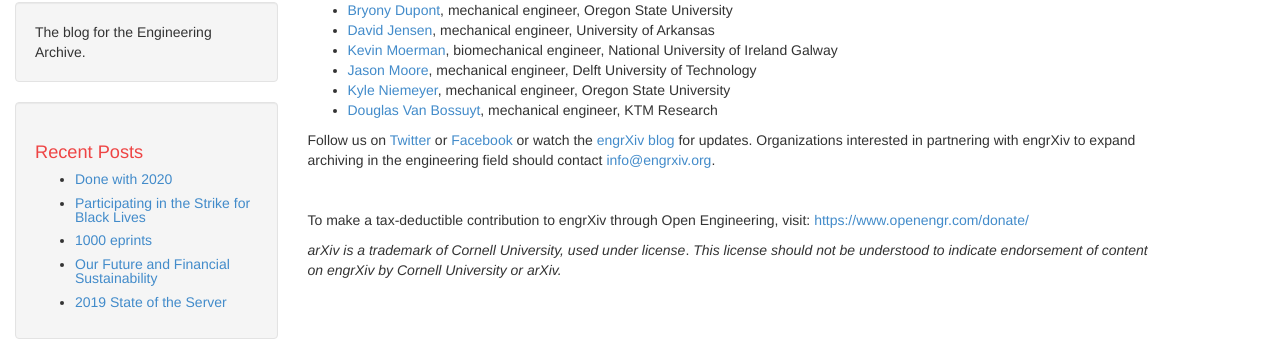
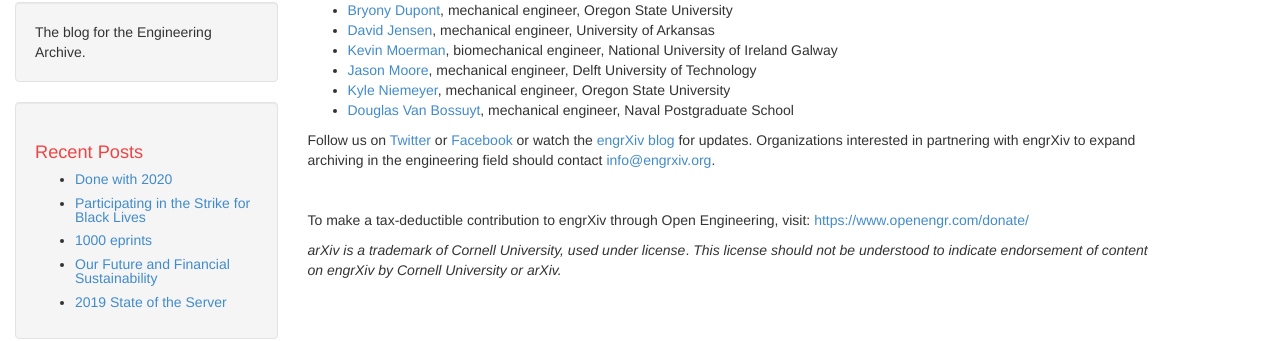
Before and after one commit to OpenEngr/engrXiv, a Jekyll site: the page built from about/index.md, in a window 1280 px wide and 1010 px high. Shown: the part 290-631 px from the top of the window. Built offline with Jekyll 4.4.1, drawn with Linux system fonts in a browser that asks for light colours; comment, search, counter and statistics services are not loaded.

Commit message:
update DVB affiliation

```diff
--- a/about/index.md
+++ b/about/index.md
@@ -17,7 +17,7 @@ engrXiv is directed by a steering committee of engineers and members of the engi
 	<li><a href="https://kevinmoerman.org/" target="_blank">Kevin Moerman</a>, biomechanical engineer, National University of Ireland Galway</li>
 	<li><a href="http://www.moorepants.info/" target="_blank">Jason Moore</a>, mechanical engineer, Delft University of Technology</li>
 	<li><a href="http://kyleniemeyer.com" target="_blank">Kyle Niemeyer</a>, mechanical engineer, Oregon State University</li>
-	<li><a href="http://www.douglasvanbossuyt.com/" target="_blank">Douglas Van Bossuyt</a>, mechanical engineer, KTM Research</li>
+	<li><a href="http://www.douglasvanbossuyt.com/" target="_blank">Douglas Van Bossuyt</a>, mechanical engineer, Naval Postgraduate School</li>
 </ul>
 Follow us on <a href="https://twitter.com/engrXiv" target="_blank">Twitter</a> or <a href="https://www.facebook.com/engrXiv" target="_blank">Facebook</a> or watch the <a href="https://blog.engrxiv.org/" target="_blank">engrXiv blog</a> for updates. Organizations interested in partnering with engrXiv to expand archiving in the engineering field should contact [info@engrxiv.org](mailto:info@engrxiv.org).
 
```
